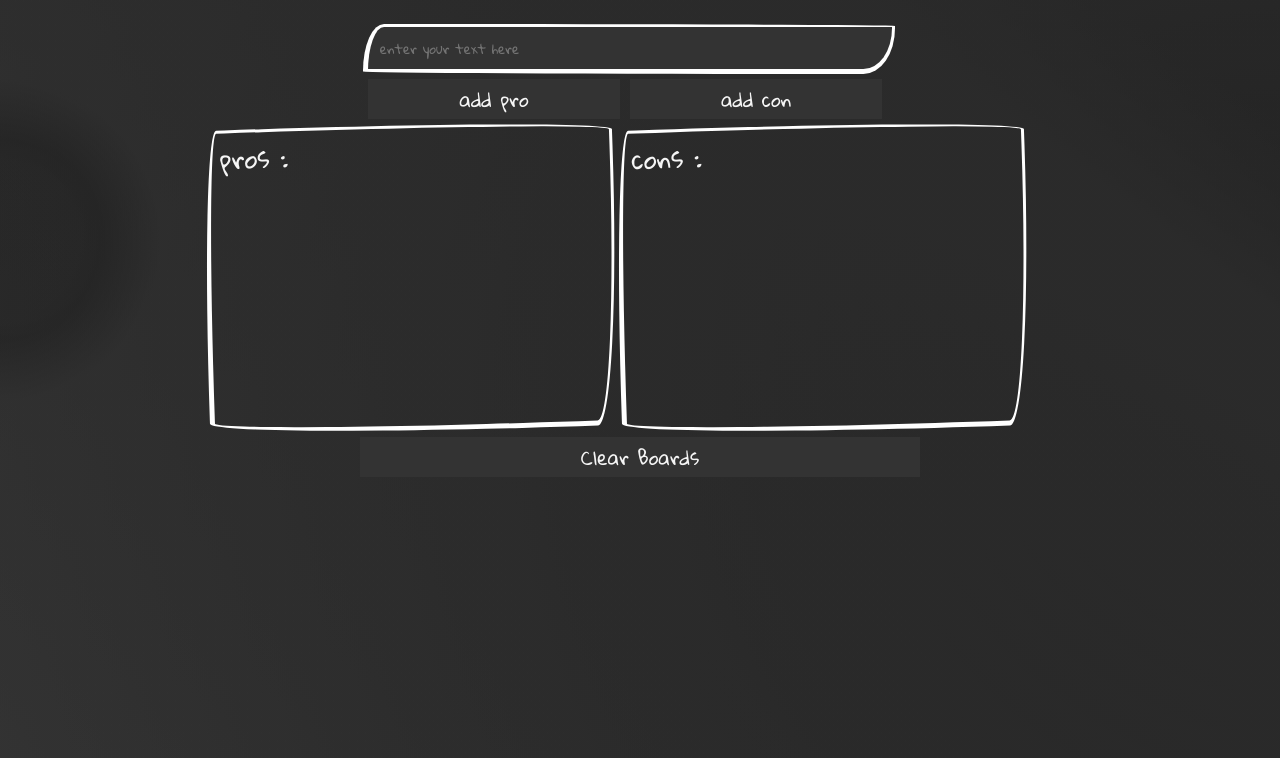
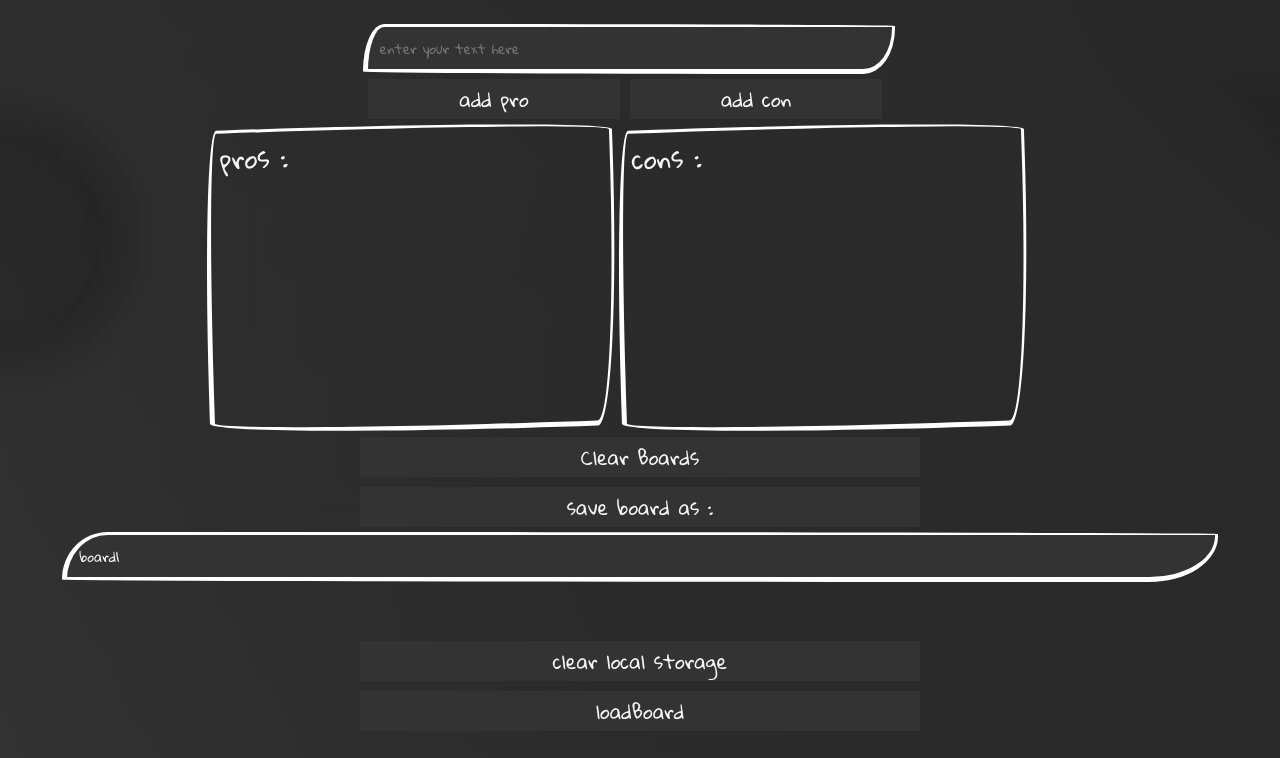
Before and after one commit to Ae111n/pros-and-cons, a Nuxt app: page / in a window 1280 px wide. Shown: the top 758 px of the page. Built offline with nearby package versions, Linux system fonts and the light colour scheme.

Commit message:
local storage work in progress..

```diff
--- a/components/pros-and-cons.vue
+++ b/components/pros-and-cons.vue
@@ -21,6 +21,16 @@
             </div>
         </div>
         <button @click="clear">Clear Boards</button>
+        <button @click="saveBoard">save board as : </button><input v-model="boardName" type="text">
+        <br>
+        <br>
+        <br>
+        <button @click="clearLocalStorage">clear local storage</button>
+        <button @click="loadBoard(boardId)">loadBoard</button>
+
+
+
+
     </div>
 </template>
 
@@ -30,10 +40,48 @@ export default {
         return {
             input: '',
             pros: [],
-            cons: []
+            cons: [],
+            boardName: 'board1',
+            boardId: '1'
+
         }
     },
     methods: {
+        saveBoard() {
+            const boards = JSON.parse(localStorage.getItem('boards')) || [];
+            const newBoard = {
+                id: boards.length + 1,
+                name: this.boardName,
+                pros: [...this.pros],
+                cons: [...this.cons]
+            }
+            if (!this.pros.length && !this.cons.length) {
+                alert('you cant save an empty board')
+                return
+            } else {
+                boards.push(newBoard)
+                localStorage.setItem('boards', JSON.stringify(boards))
+                this.boardName = ''
+            }
+
+        },
+        loadBoard(ID) {
+            const boards = JSON.parse(localStorage.getItem('boards'));
+            const board = boards.find(b => b.id === JSON.parse(ID));
+
+            if (!board) {
+                alert("Board not found!");
+                return;
+            } else {
+                this.boardName = board.name;
+                this.pros = board.pros;
+                this.cons = board.cons;
+            }
+        },
+        clearLocalStorage() {
+            localStorage.clear();
+        },
+
         addPro() {
             var inputElement = document.getElementById('input')
             if (this.input.trim() === '') {
```
